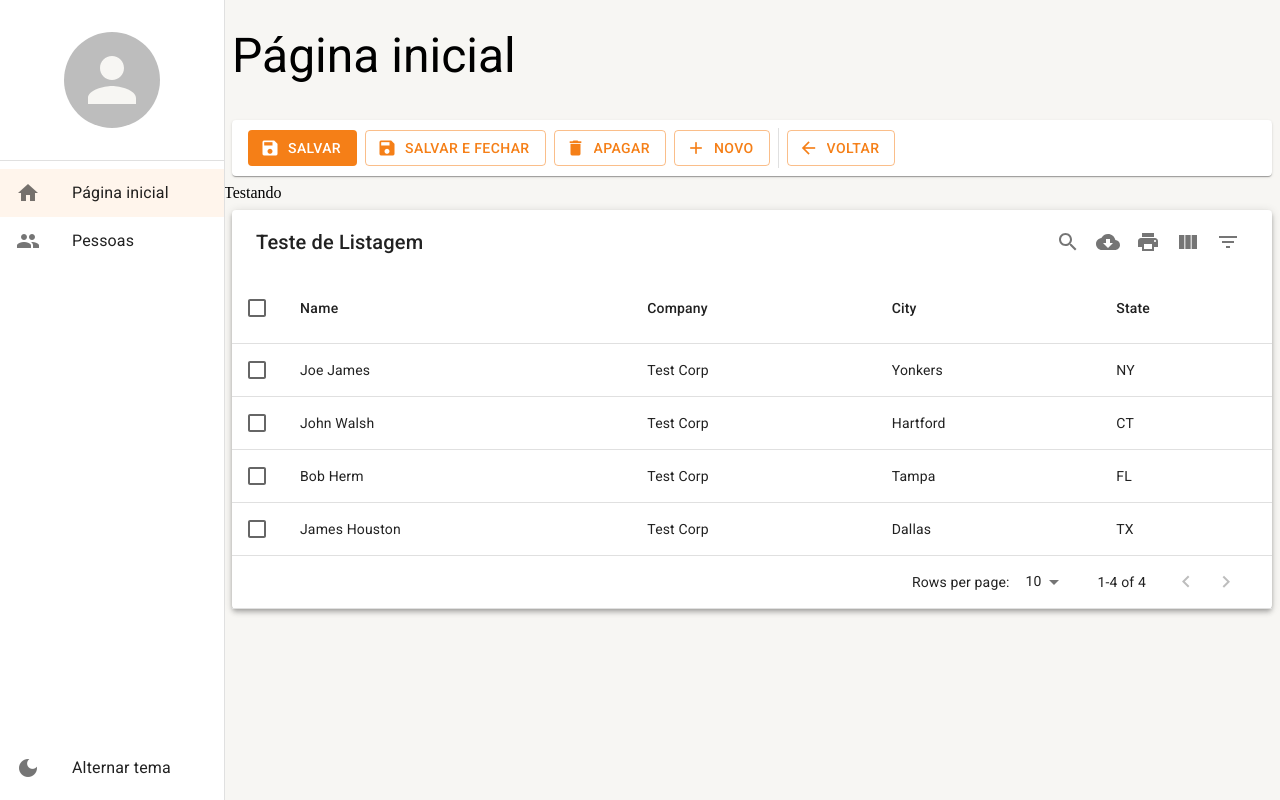
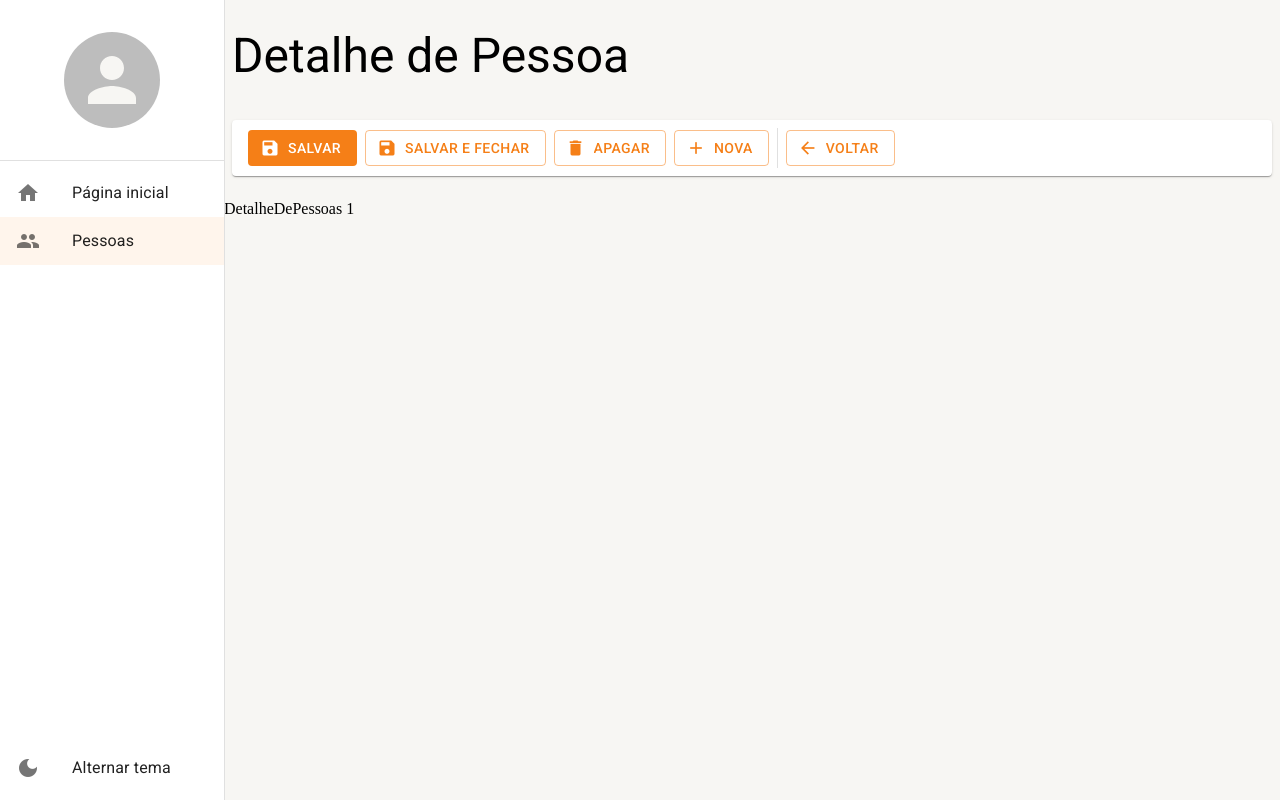
Before and after one commit to afschagas/rmt-cadastro, a React (Create React App) app: page /pessoas/detalhe/1 in a window 1280 px wide. Before the commit this address led to /pagina-inicial. Built offline with nearby package versions, Linux system fonts and the light colour scheme.

Commit message:
feat: Tela de criação e edição de registro

```diff
--- /dev/null
+++ b/src/pages/Pages/pessoas/DetalheDePessoas.tsx
@@ -0,0 +1,36 @@
+import { useNavigate, useParams } from 'react-router-dom';
+
+import { FerramentasDeDetalhes } from '../../../shared/components';
+import { LayoutBaseDePagina } from '../../../shared/layouts';
+
+
+
+export const DetalheDePessoas: React.FC = () => {
+  const { id = 'nova' } = useParams<'id'>();
+  const navigate = useNavigate();
+
+  return (
+    <LayoutBaseDePagina
+      titulo='Detalhe de Pessoa'
+      barraDeFerramentas={
+        <FerramentasDeDetalhes
+          textoBotaoNovo='Nova'
+          mostrarBotaoSalvarEFechar
+          mostrarBotaoNovo={id !== 'nova'}
+          mostrarBotaoApagar={id !== 'nova'}
+
+
+          aoClicarEmSalvar={() => { }}
+          aoClicarEmSalvarEFechar={() => { }}
+          aoClicarEmApagar={() => { }}
+          aoClicarEmNovo={() => navigate('/pessoas/detalhe/nova')}
+          aoClicarEmVoltar={() => navigate('/pessoas')}
+
+        />
+      }
+    >
+      <p>DetalheDePessoas {id}</p>
+    </LayoutBaseDePagina>
+
+  );
+};
--- a/src/pages/Pages/pessoas/ListagemDePessoas.tsx
+++ b/src/pages/Pages/pessoas/ListagemDePessoas.tsx
@@ -1,6 +1,6 @@
 import { useEffect, useMemo, useState } from 'react';
 import { Icon, IconButton, LinearProgress, Pagination, Paper, Table, TableBody, TableCell, TableContainer, TableFooter, TableHead, TableRow } from '@mui/material';
-import { useSearchParams } from 'react-router-dom';
+import { useNavigate, useSearchParams } from 'react-router-dom';
 
 // Components
 import { IListagemPessoa, PessoasService, } from '../../../shared/services/api/pessoas/PessoasService';
@@ -16,6 +16,7 @@
 export const ListagemDePessoas: React.FC = () => {
   const [searchParams, setSearchParams] = useSearchParams();
   const { debounce } = useDebounce();
+  const navigate = useNavigate();
 
   const [rows, setRows] = useState<IListagemPessoa[]>([]);
   const [isLoading, setIsLoading] = useState(true);
@@ -99,7 +100,7 @@
                   <IconButton size='small' onClick={() => handleDelete(row.id)} >
                     <Icon>delete</Icon>
                   </IconButton>
-                  <IconButton size='small'>
+                  <IconButton size='small' onClick={() => navigate(`/pessoas/detalhe/${row.id}`)}>
                     <Icon>edit</Icon>
                   </IconButton>
                 </TableCell>
--- a/src/pages/index.ts
+++ b/src/pages/index.ts
@@ -1,2 +1,3 @@
 export * from "./dashboard/Dashboard";
+export * from "./Pages/pessoas/DetalheDePessoas";
 export * from "./Pages/pessoas/ListagemDePessoas";
--- a/src/routes/index.tsx
+++ b/src/routes/index.tsx
@@ -1,6 +1,6 @@
 import { useEffect } from 'react';
 import { Routes, Route, Navigate } from 'react-router-dom';
-import { Dashboard, ListagemDePessoas } from '../pages';
+import { Dashboard, ListagemDePessoas, DetalheDePessoas } from '../pages';
 
 import { useDrawerContext } from '../shared/contexts';
 
@@ -32,6 +32,7 @@
       <Route path='/pagina-inicial' element={<Dashboard />} />
 
       <Route path='/pessoas' element={<ListagemDePessoas />} />
+      <Route path='/pessoas/detalhe/:id' element={<DetalheDePessoas />} />
 
 
       <Route path='*' element={<Navigate to='/pagina-inicial' />} />
```
